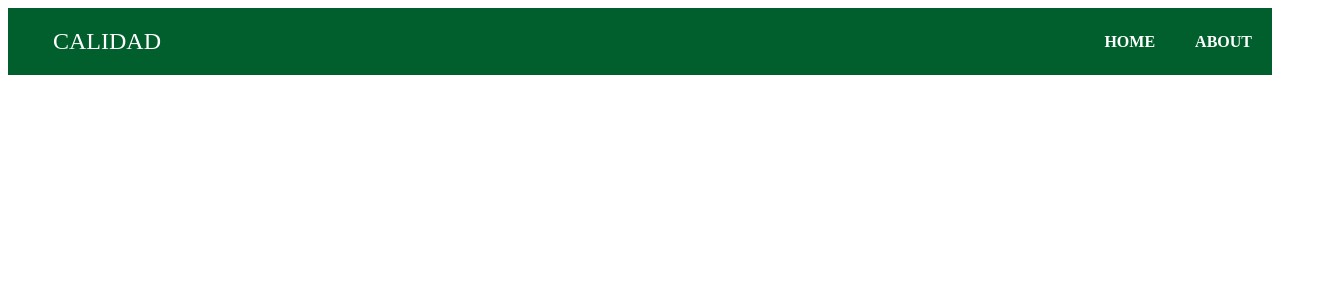
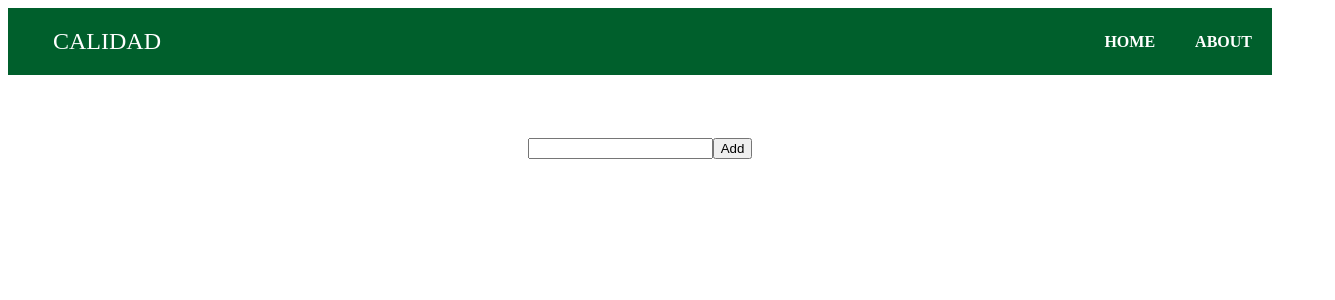
Before and after one commit to estefa942/expo-calidad, an Angular app: page / in a window 1280 px wide. Shown: the top 300 px of the page, 1335 px wide, since content can reach past the window. Built offline with nearby package versions, Linux system fonts and the light colour scheme.

Commit message:
added home component

```diff
--- a/src/app/app-routing.module.ts
+++ b/src/app/app-routing.module.ts
@@ -1,7 +1,10 @@
 import { NgModule } from '@angular/core';
 import { Routes, RouterModule } from '@angular/router';
+import { HomeComponent } from './components/home/home.component';
 
-const routes: Routes = [];
+const routes: Routes = [
+  { path: '', component: HomeComponent }
+];
 
 @NgModule({
   imports: [RouterModule.forRoot(routes)],
--- /dev/null
+++ b/src/app/components/home/home.component.html
@@ -0,0 +1,15 @@
+<div class="container">
+  <div class="enter-item">
+    <input class="enter-item__input" [(ngModel)]="item">
+    <button class="enter-item__button" (click)="addItem(item)">Add</button>
+  </div>
+  <div class="list">
+    <div class="list__item" *ngFor="let item of items">
+      <span class="list__item__name">{{item.name}}</span>
+      <button class="list__item__button">Done</button>
+    </div>
+  </div>
+  <div>
+
+  </div>
+</div>
--- /dev/null
+++ b/src/app/components/home/home.component.scss
@@ -0,0 +1,21 @@
+.container{
+  height: 88vh;
+  display: flex;
+  flex-direction: column;
+  align-items: center;
+
+  .enter-item{
+    width: 100%;
+    display: flex;
+    justify-content: center;
+    padding: 5%;
+  }
+
+  .list{
+    width: 100%;
+    display: flex;
+    flex-direction: column;
+    align-items: center;
+  }
+
+}
--- /dev/null
+++ b/src/app/components/home/home.component.ts
@@ -0,0 +1,23 @@
+import { Component, OnInit } from '@angular/core';
+import { Item } from '../../models/item.model'
+
+@Component({
+  selector: 'app-home',
+  templateUrl: './home.component.html',
+  styleUrls: ['./home.component.scss']
+})
+export class HomeComponent implements OnInit {
+  public items: Item[] = [];
+  public item: string = '';
+  constructor() { }
+
+  ngOnInit() {
+
+  }
+
+  addItem(item){
+    this.items.push({name: this.item , status:false});
+    this.item = '';
+  }
+
+}
--- /dev/null
+++ b/src/app/models/item.model.ts
@@ -0,0 +1,4 @@
+export interface Item {
+  name:string,
+  status:boolean
+}
```
Also changed, not shown: src/app/app.module.ts (+6 -2 lines), 1 other file (tests, documents, lock files or other folders).
